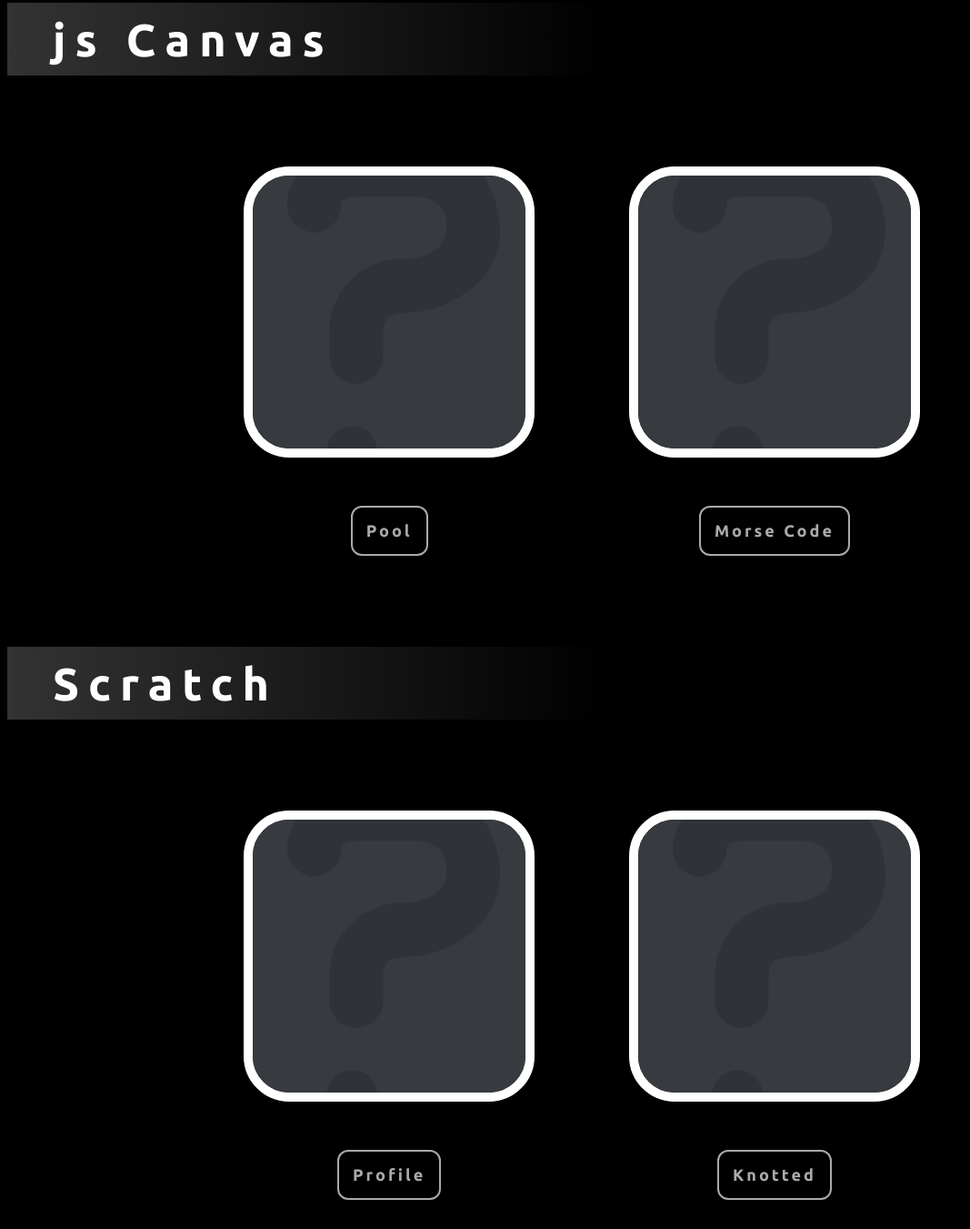
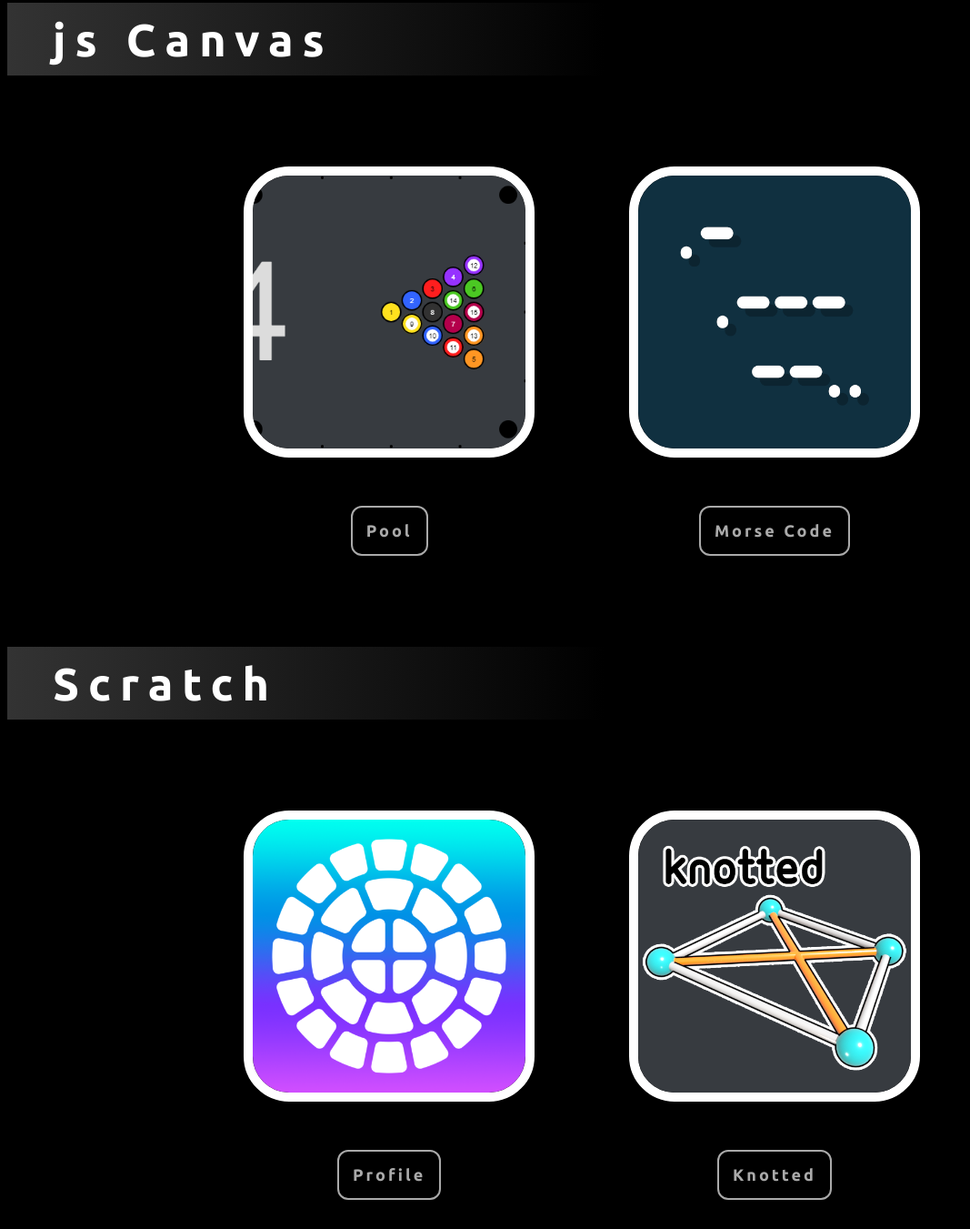
Before and after one commit to a-j-z/a-j-z.github.io, a plain HTML site: page index.html in a window 1280 px wide. Shown: the part 2969-4320 px from the top of the page at 91% size, without its empty margins (0-1067 px from the left). Drawn offline with Linux system fonts and the light colour scheme.

Commit message:
Added remaining images

```diff
--- a/index.html
+++ b/index.html
@@ -88,14 +88,14 @@
     	<div style="letter-spacing: 100px; padding-bottom: 100px;">
 	    	<div style="display:inline-block;">
 		    	<div id="pool">
-		    		<img src="na.png" alt="[pool]" id="pool_img">
+		    		<img src="pool.png" alt="[pool]" id="pool_img">
 		    	</div>
 		    	<button id="pool_button" type="button"
 		    		onclick="window.location.href = 'https://a-j-z.github.io/pool/'">Pool</button>
 	    	</div>
 	    	<div style="display:inline-block;">
 		    	<div id="morse_code">
-		    		<img src="na.png" alt="[morse_code]" id="morse_code_img">
+		    		<img src="morse.png" alt="[morse_code]" id="morse_code_img">
 		    	</div>
 		    	<button id="morse_code_button" type="button"
 		    		onclick="window.location.href = 'https://a-j-z.github.io/morse_code/'">Morse Code</button>
@@ -112,14 +112,14 @@
     	<div style="letter-spacing: 100px; padding-bottom: 100px;">
 	    	<div style="display:inline-block;">
 		    	<div id="profile">
-		    		<img src="na.png" alt="[profile]" id="profile_img">
+		    		<img src="scratch_logo.png" alt="[profile]" id="profile_img">
 		    	</div>
 		    	<button id="profile_button" type="button"
 		    		onclick="window.location.href = 'https://scratch.mit.edu/users/mrabdul/'";>Profile</button>
 	    	</div>
 	    	<div style="display:inline-block;">
 		    	<div id="featured">
-		    		<img src="na.png" alt="[featured]" id="featured_img">
+		    		<img src="knotted.png" alt="[featured]" id="featured_img">
 		    	</div>
 		    	<button id="featured_button" type="button"
 		    		onclick="window.location.href = 'https://scratch.mit.edu/projects/382594530/'">Knotted</button>
@@ -133,7 +133,7 @@
     	<div id="about_me_title" align="left">
 			About me
     	</div>
-    	<div align="left" id="about_me_text">
+    	<div align="justify" id="about_me_text">
     		I'm too cool for school nerds
     		<br><br>
     		Lorem ipsum dolor sit amet, consectetur adipiscing elit, sed do eiusmod tempor incididunt ut labore et dolore magna aliqua. Arcu non sodales neque sodales ut etiam sit amet. Libero justo laoreet sit amet cursus sit amet. Massa massa ultricies mi quis. Volutpat lacus laoreet non curabitur gravida arcu ac tortor dignissim. Varius sit amet mattis vulputate enim nulla. Nunc lobortis mattis aliquam faucibus purus in. Enim neque volutpat ac tincidunt vitae semper. Arcu vitae elementum curabitur vitae. Mattis ullamcorper velit sed ullamcorper morbi tincidunt ornare. Dignissim enim sit amet venenatis urna. A pellentesque sit amet porttitor. Quis blandit turpis cursus in hac habitasse platea. Ullamcorper eget nulla facilisi etiam dignissim diam quis. Massa sapien faucibus et molestie ac. Id semper risus in hendrerit gravida rutrum quisque non.
--- a/styles.css
+++ b/styles.css
@@ -446,9 +446,8 @@ body {
 
 #about_me_text
 {
-	width: 1000px;
+	width: 800px;
 	font-size: 18px;
-	padding-left: 100px;
 	padding-top: 25px;
 	letter-spacing: 3px;
 }
```
Also changed, not shown: knotted.png (added), morse.png (added), pool.PNG (added), scratch_logo.png (added).
